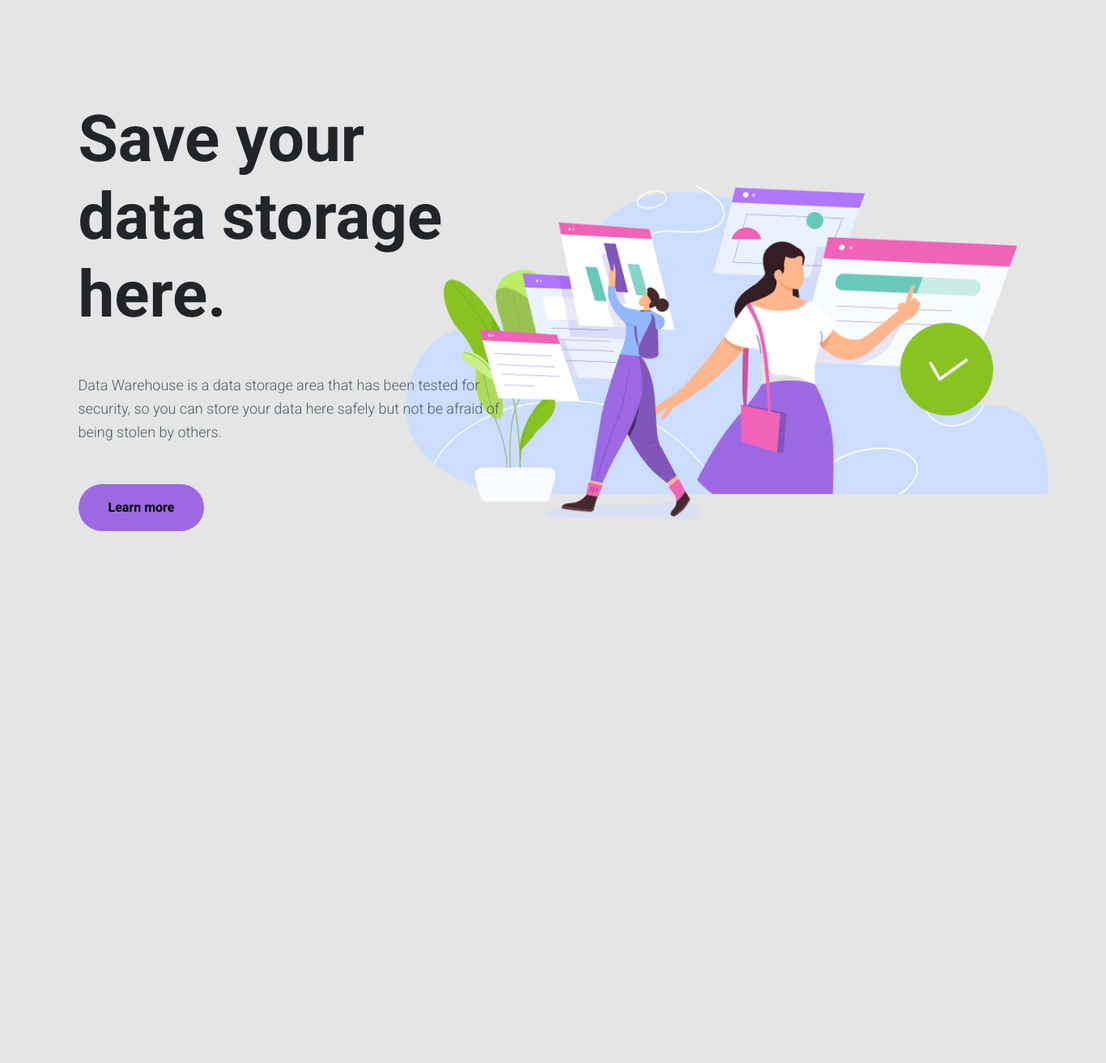
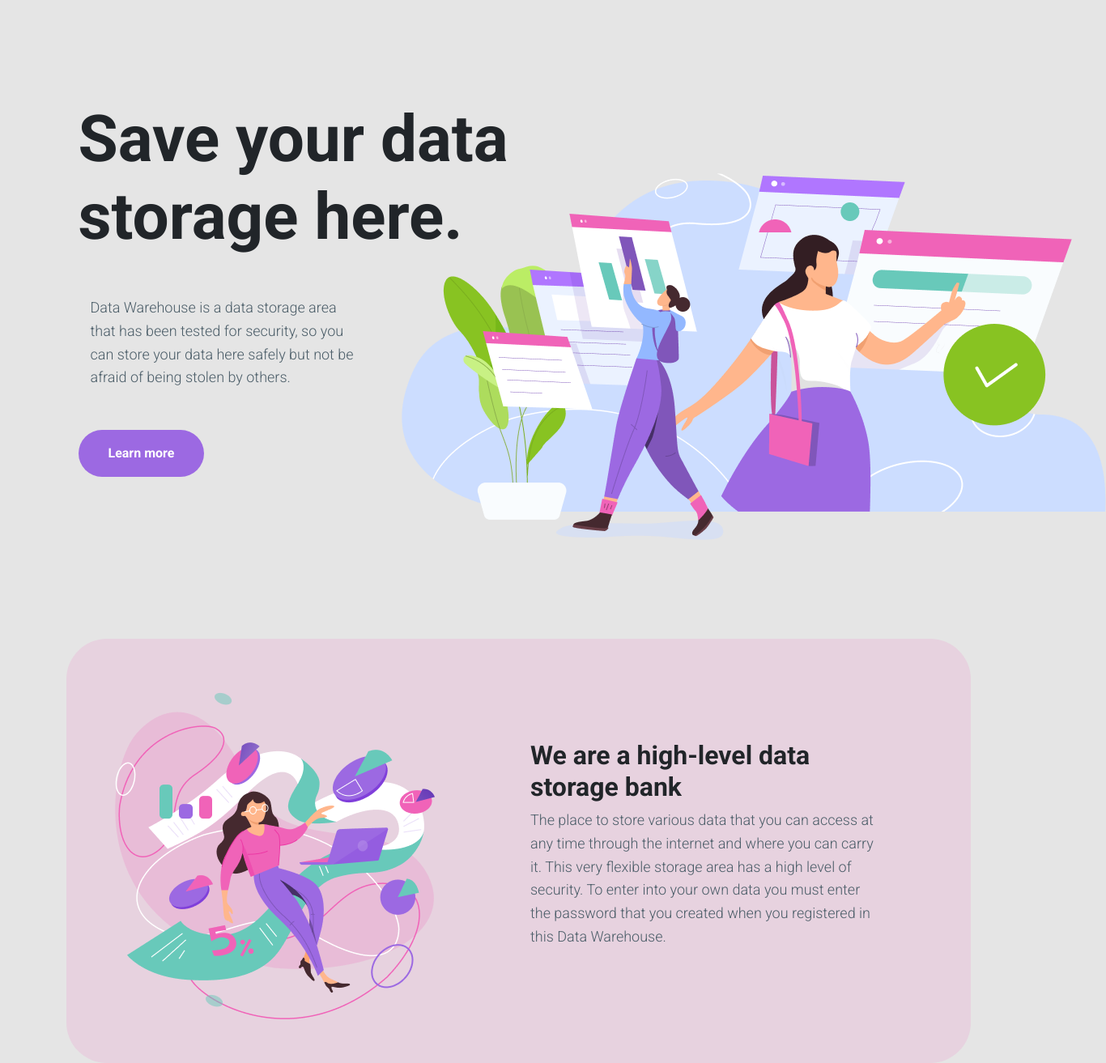
Before and after one commit to Eka-G/landing-storage, a plain HTML site: page index.html in a window 1280 px wide. Shown: the part 120-1433 px from the top of the page at 81% size, 1366 px wide, since content can reach past the window. Before the commit the page ends 876 px from the top, so only its background shows below. Drawn offline with nearby package versions, Linux system fonts and the light colour scheme.

Commit message:
add: section:we-are

```diff
--- a/css/style.css
+++ b/css/style.css
@@ -78,6 +78,7 @@ body{
 	font-weight: 700;
 	border: none;
 	border-radius: 50px;
+	color: #fff;
 }
 
 
@@ -142,7 +143,7 @@ header{
 /*introduction*/
 .introduction{
 	position: relative;
-	margin-bottom: 100px;
+	margin-bottom: 200px;
 }
 
 .introduction__description{
@@ -160,11 +161,33 @@ header{
 
 .introduction_img{
 	position: absolute;
-	bottom:0;
-	right: -10%;
+	bottom: -20%;
+    right: -15%;
 	z-index: 0;
 }
 
 .introduction__button{
 	background-color: #9C69E2;
 }
+
+/*we-are*/
+
+.we-are{
+	position: relative;
+	justify-content: flex-end;
+	padding: 125px 92px;
+	background: rgba(240, 99, 184, 0.15);
+	border-radius: 50px;
+}
+
+.we-are__right-panel{
+	display: flex;
+	flex-direction: column;
+	justify-content: center;
+}
+
+.we-are__img{
+	position: absolute;
+	top: 0;
+	left:0;
+}
--- a/index.html
+++ b/index.html
@@ -32,19 +32,30 @@
 
 		<div class="content">
 			<section class="introduction flex-block">
-				<div class="introduction__description col-6">
+				<div class="introduction__description col-7">
 					<h1 class="introduction__title title">
 						Save your data storage here.
 					</h1>
-					<p class="introduction__text text">
+					<p class="introduction__text text col-7">
 						Data Warehouse is a data storage area that has been tested for security, so you can store your data here safely but not be afraid of being stolen by others.
 					</p>
 					<button class="introduction__button more-button">Learn more</button>
 				</div>
 
-				<img src="img/introduction.png" alt="" class="introduction_img col-9">
+				<img src="img/introduction.png" alt="" class="introduction_img">
 			</section>
-		</div>
+
+			<section class="we-are flex-block col-12">
+				<img src="img/Who-we-are.png" alt="" class="we-are__img">
+				<div class="we-are__right-panel col-6">
+					<h2 class="we-are__title .title-h2 title">We are a high-level data storage bank</h2>
+					<p class="we-are__text text">The place to store various data that you can access at any time through the internet  and where you can carry it.
+					This very flexible storage area has a high level of security. To enter into your own data you must enter the password that you created when you registered in this Data Warehouse. </p>
+					</div>
+			</section>
+		</div> <!-- content -->
+
+
 
 		<footer>
 
```
